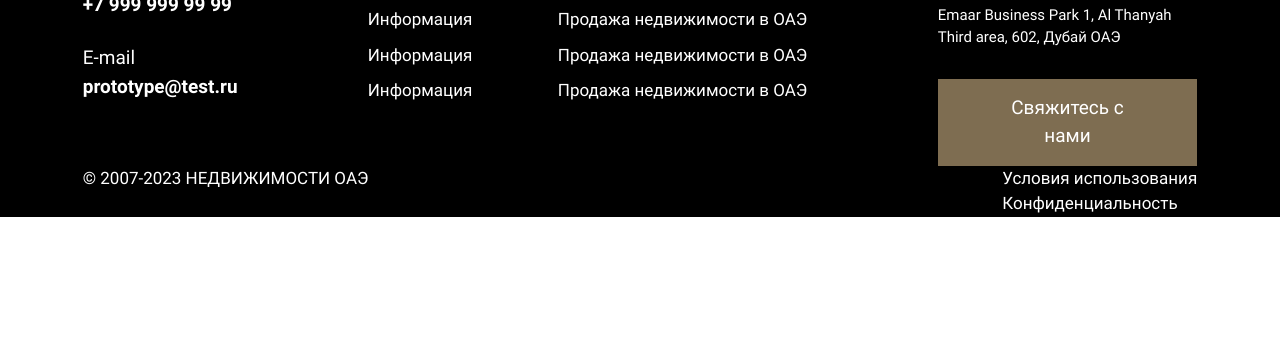
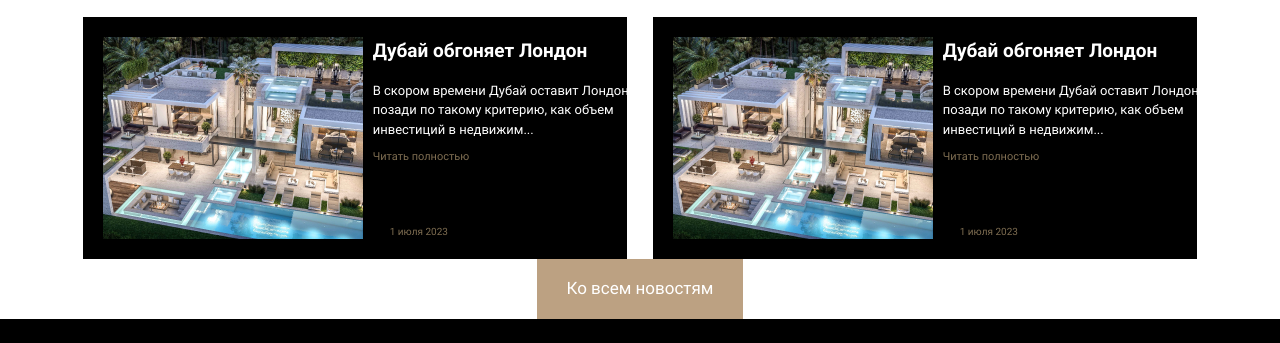
Before and after one commit to seerage/emirates, a website: page pug/index.pug in a window 1280 px wide. Shown: the part 6843-7186 px from the top of the page. Before the commit the page ends 7060 px from the top, so only its background shows below. Drawn offline with nearby package versions, Linux system fonts and the light colour scheme; files that its build step writes are made by us from their sources; files whose address does not match are found by name.

Commit message:
added news block

```diff
--- a/pug/index.pug
+++ b/pug/index.pug
@@ -339,5 +339,29 @@ html(lang="ru")
 							+e.heading
 								+e.title Сколько можно заработать на предпродаже?
 								+e.name Иван Иванов
+.section
+	.container
+		h2.h2-title Новости рынка недвижимости Дубая
+	.container
+		.row
+			- count = 0;
+			while count < 2
+				- count++
+				.col-lg-6
+					+b.news-card
+						+e.flex-wrapper
+							+e.IMG.image(src="images/news-card-preview.jpg", alt="Дубай обгоняет Лондон")
+							+e.content
+								+e.title Дубай обгоняет Лондон
+								+e.subtitle В скором времени Дубай оставит Лондон позади по такому критерию, как объем инвестиций в недвижим...
+								+e.A.link(href="#")
+									+e.SPAN.link-text Читать полностью
+									+e.icon
+										+svg(16,14,"small-arrow-right")
+								+e.date
+									+e.date-icon
+										+svg(12,12,"calendar")
+									+e.text 1 июля 2023
+		button.button.button_align-center Ко всем новостям
 
 include includes/footer
--- /dev/null
+++ b/scss/components/_news-card.scss
@@ -0,0 +1,84 @@
+.news-card {
+
+	&__flex-wrapper {
+
+		background-color: $black;
+		padding: 1.176rem;
+		color: $white;
+		display: flex;
+
+	}
+
+	&__content {
+
+		padding: 0 10px;
+		position: relative;
+		flex: 55% 0 0;
+
+	}
+
+	&__title {
+
+		font-size: 1.118rem;
+		font-weight: 700;
+		margin-bottom: .882rem;
+
+	}
+
+	&__subtitle {
+
+		font-size: .765rem;
+		margin-bottom: .588rem;
+
+	}
+
+	&__image {
+
+		flex: 45% 0 0;
+
+	}
+
+	&__link {
+
+		display: flex;
+		align-items: center;
+		color: $accent;
+		font-size: 11px;
+		text-decoration: none;
+		padding-bottom: 30px;
+		@include transition(color);
+		cursor: pointer;
+
+		&:hover {
+
+			color: $accent-light;
+
+		}
+
+	}
+
+	&__icon {
+
+		margin-left: 5px;
+
+	}
+
+	&__date {
+
+		position: absolute;
+		bottom: 0;
+		left: 10px;
+		display: flex;
+		align-items: center;
+		color: $accent;
+		font-size: 10px;
+
+		&-icon {
+
+			margin-right: 5px;
+
+		}
+
+	}
+
+}
--- a/scss/main.scss
+++ b/scss/main.scss
@@ -23,6 +23,7 @@
 "components/quiz",
 "components/form-heading",
 "components/faq-video",
+"components/news-card",
 "components/send-pdf-form";
 
 // 6. Page-specific styles
```
Also changed, not shown: css/main.css, css/main.min.css, images/news-card-preview.jpg (added), images/svg/sprite.svg, index.html.
